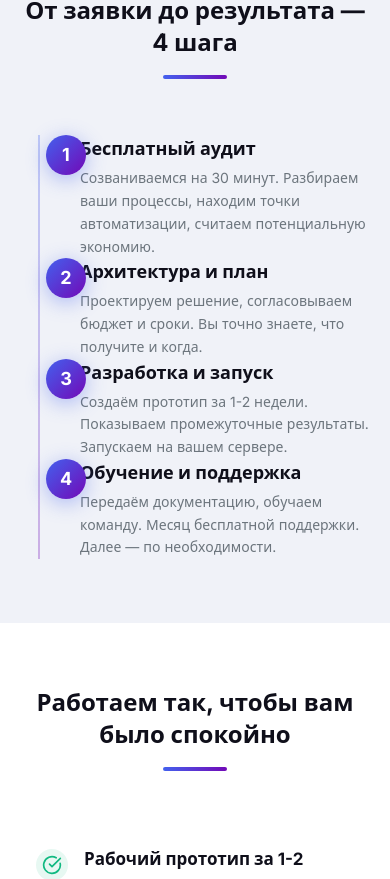
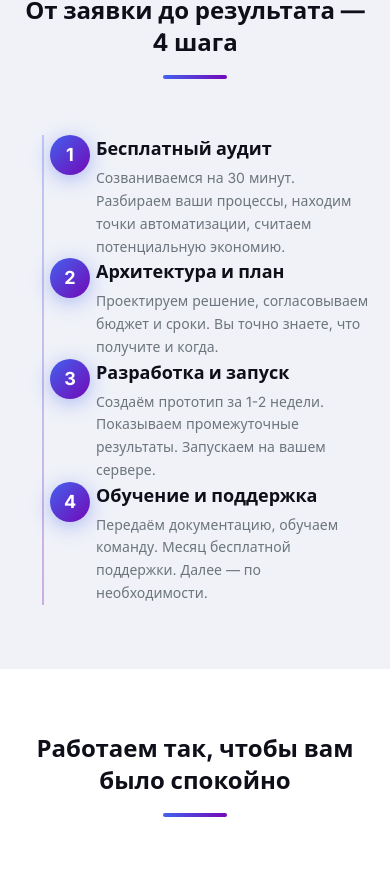
Before and after one commit to g94590/ai-landing, a Next.js app: page /ai-landing/ in a window 390 px wide. Shown: the part 4150-5029 px from the top of the page. Built offline with nearby package versions, Linux system fonts and the light colour scheme.

Commit message:
Fix mobile timeline: more space between badges and text
Co-Authored-By: Claude Opus 4.6 <noreply@anthropic.com>

```diff
--- a/components/HowItWorks.tsx
+++ b/components/HowItWorks.tsx
@@ -51,12 +51,12 @@ export default function HowItWorks() {
         </div>
 
         {/* Mobile timeline */}
-        <div className="md:hidden relative pl-16 mt-14">
-          <div className="absolute left-[22px] top-0 bottom-0 w-0.5 bg-gradient-to-b from-brand-accent to-brand-purple opacity-30" />
+        <div className="md:hidden relative pl-20 mt-14">
+          <div className="absolute left-[26px] top-0 bottom-0 w-0.5 bg-gradient-to-b from-brand-accent to-brand-purple opacity-30" />
           {steps.map((step, i) => (
             <AnimateOnScroll key={step.number} delay={i * 100}>
               <div className="relative pb-10 last:pb-0">
-                <div className="absolute -left-[34px] step-badge w-10 h-10 rounded-full text-white text-lg font-bold flex items-center justify-center z-10">
+                <div className="absolute -left-[46px] step-badge w-10 h-10 rounded-full text-white text-lg font-bold flex items-center justify-center z-10">
                   {step.number}
                 </div>
                 <div>
```
